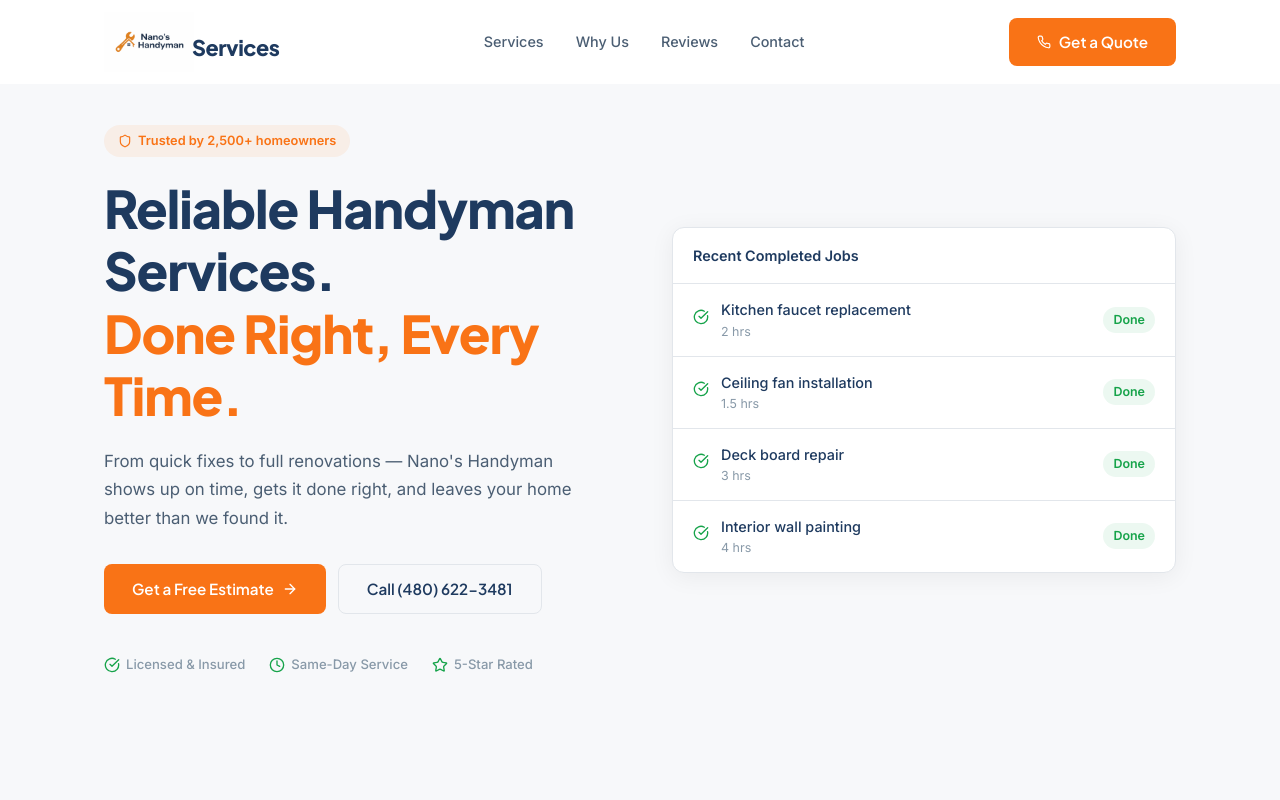
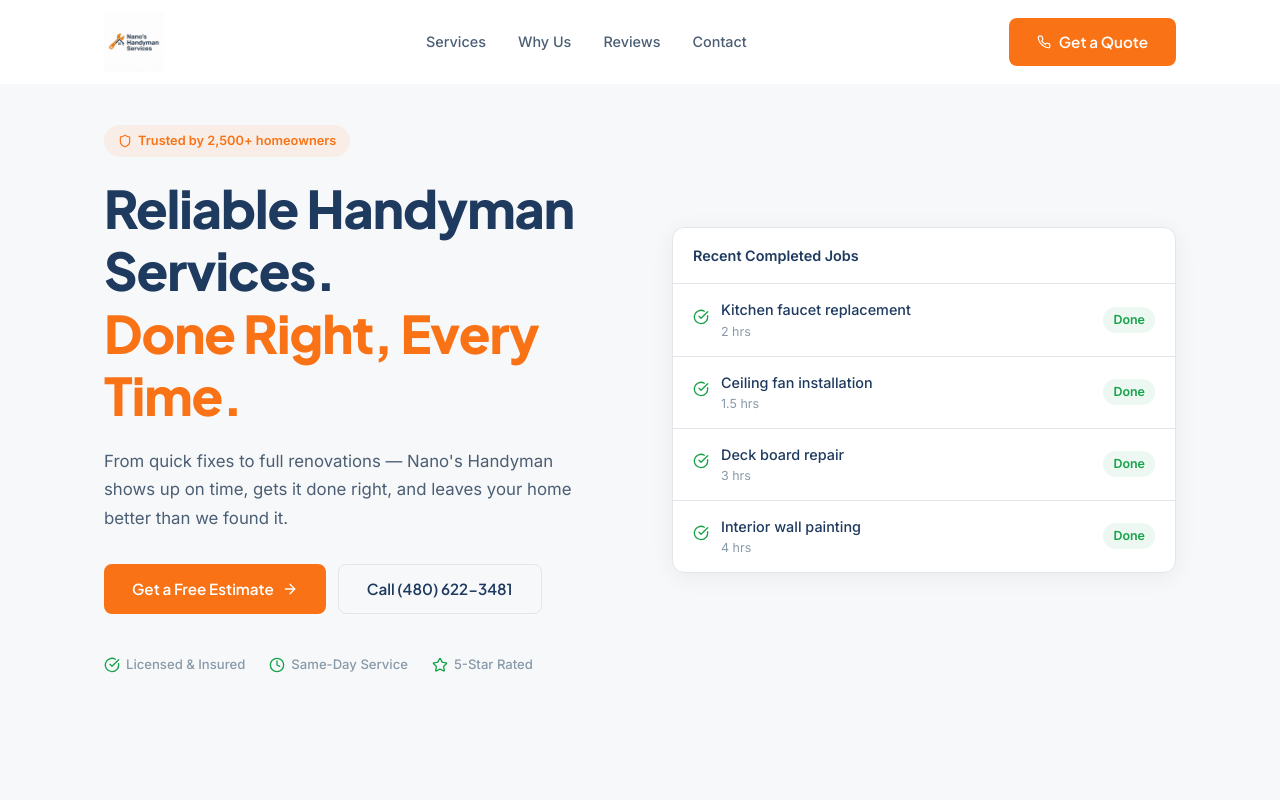
Before and after one commit to shawnholdings-creator/nanos-handyman, a React (Vite) app in the folder client/: page / in a window 1280 px wide. Shown: the top 800 px of the page. Built offline with nearby package versions, Linux system fonts and the light colour scheme.

Commit message:
Use full logo with Nanos Handyman Services text baked in, big 60px

```diff
--- a/client/src/components/Navbar.tsx
+++ b/client/src/components/Navbar.tsx
@@ -27,7 +27,6 @@ export default function Navbar() {
       <div className="container navbar__inner">
         <Link to="/" className="navbar__logo" aria-label="Home">
           <img src="/logo.png" alt="Nano's Handyman Services" className="navbar__logo-img" />
-          <span className="navbar__logo-text">Services</span>
         </Link>
 
         <ul className="navbar__links">
```
Also changed, not shown: client/public/logo.png.
